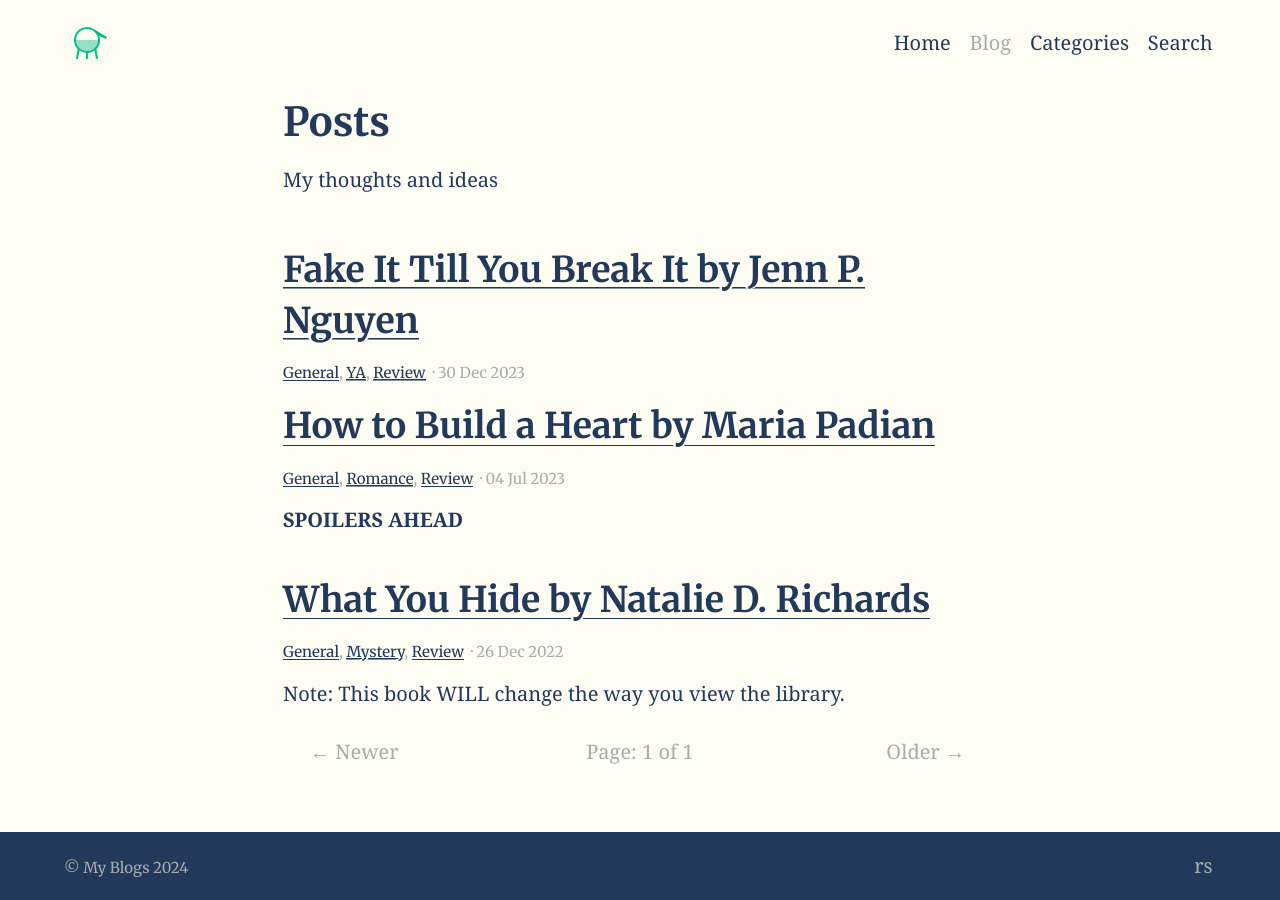
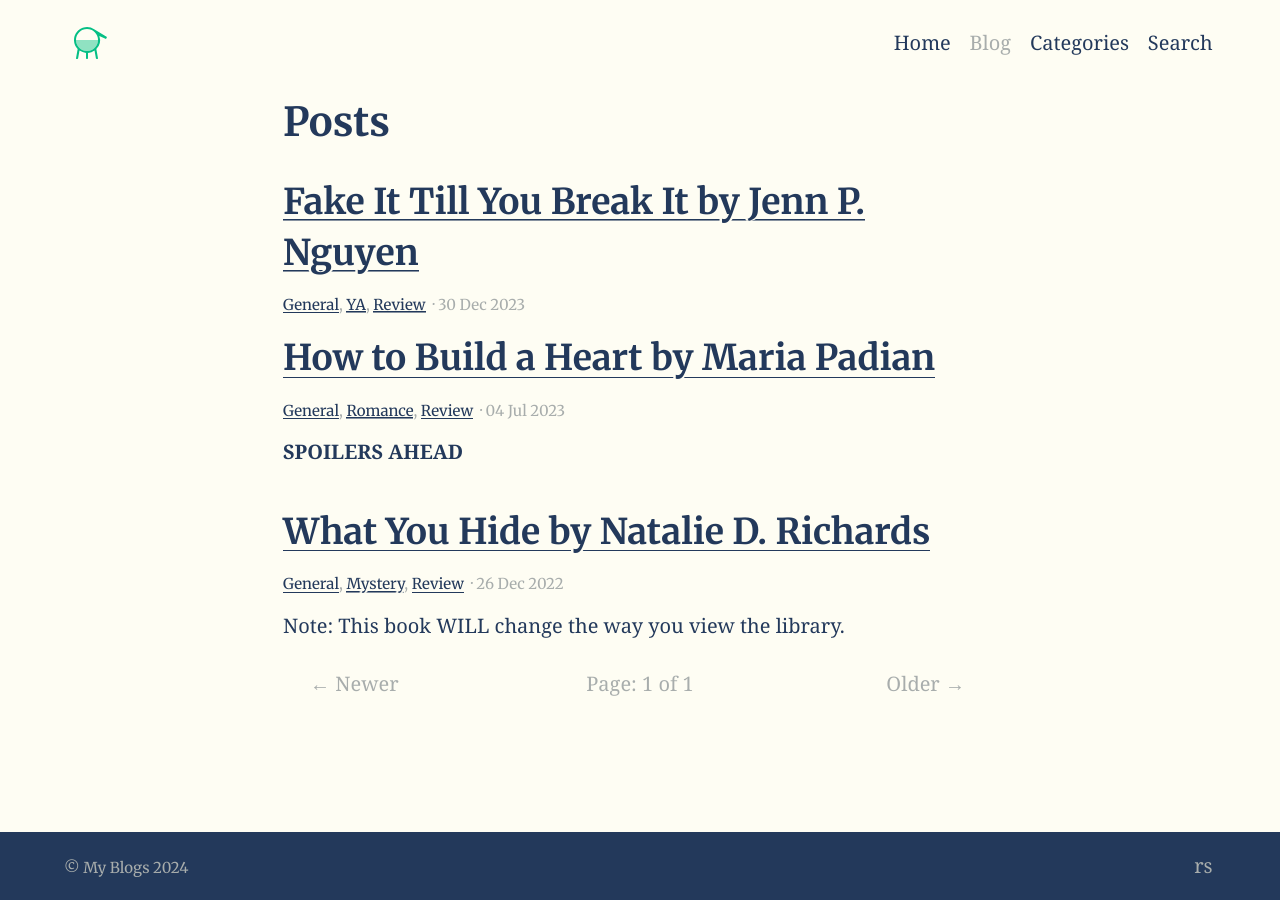
Before and after one commit to worldofrs/myblogs, a Jekyll site: the page built from blog/index.html, in a window 1280 px wide. Built offline with Jekyll 4.4.1, drawn with Linux system fonts in a browser that asks for light colours; the list of posts is cut into pages by our own code.

Commit message:
Update _config.yml

```diff
--- a/_config.yml
+++ b/_config.yml
@@ -64,7 +64,7 @@ collections:
   posts:
     title: Posts # Needed for Siteleaf
     output: true
-    description: "My thoughts and ideas" # The post list page content
+    description: # The post list page content
     feature_text: |
       Welcome to the blog
     feature_image: "https://picsum.photos/2560/600?image=866"
```
